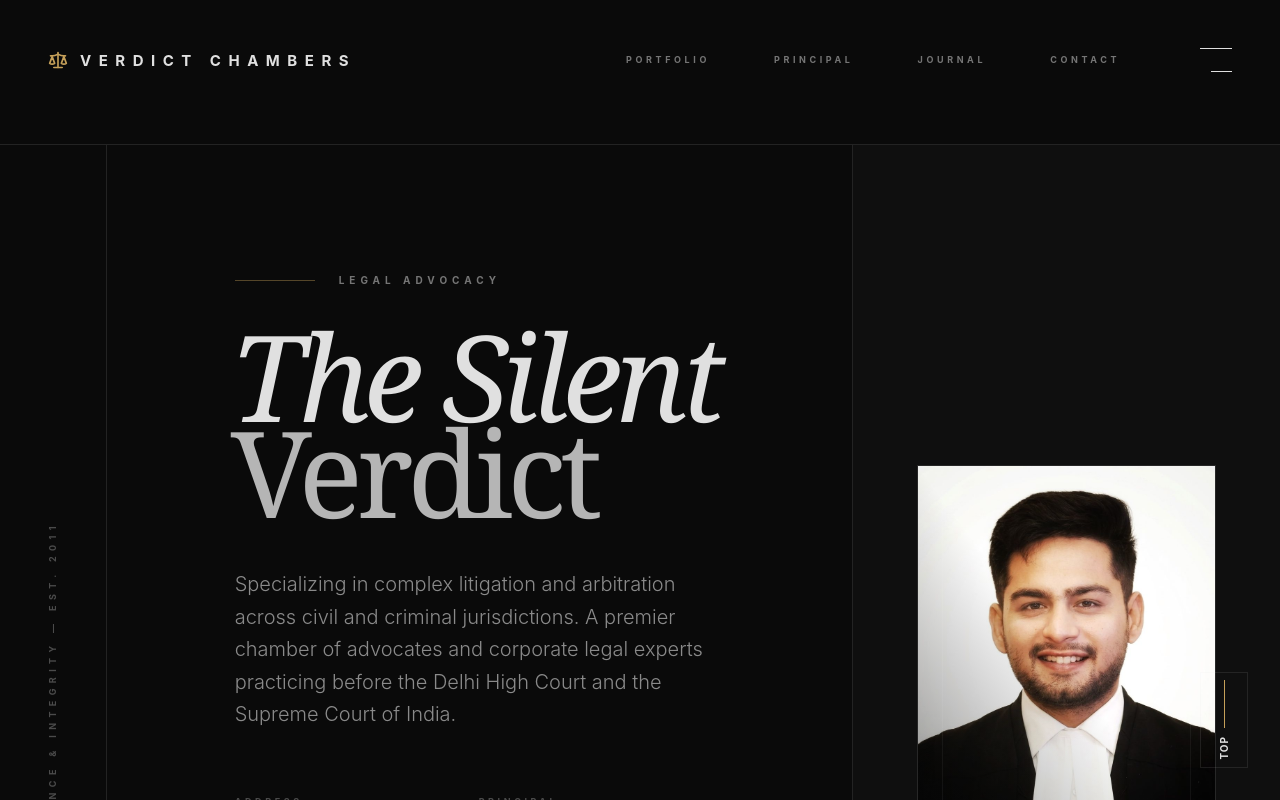
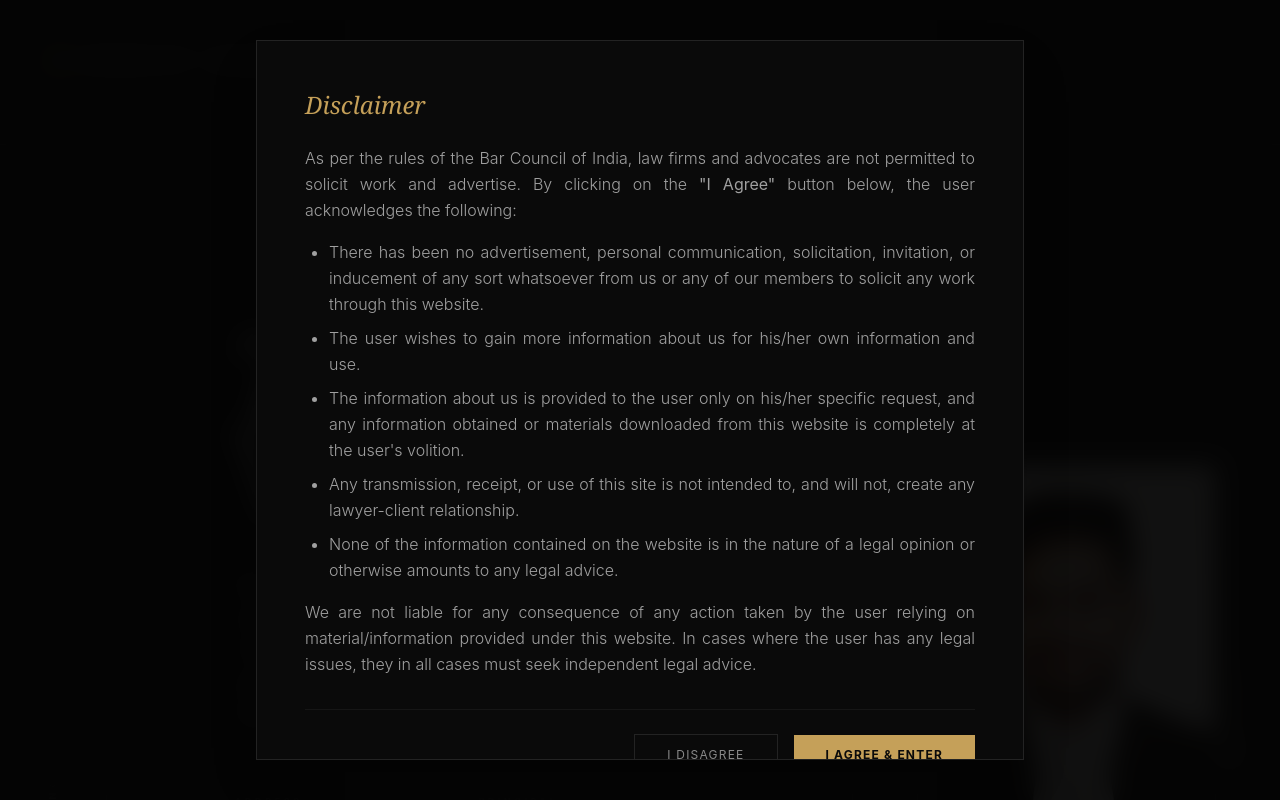
Before and after one commit to mabhishekjaiswal-tech/Verdict-Chamber-by-AJ, a React (Vite) app: page / in a window 1280 px wide. Shown: the top 800 px of the page. Built offline with nearby package versions, Linux system fonts and the light colour scheme.

Commit message:
feat: add Bar Council of India disclaimer modal
Implement a mandatory disclaimer modal to comply with BCI regulations, requiring user acknowledgment before accessing the site content.

```diff
--- a/src/App.tsx
+++ b/src/App.tsx
@@ -574,9 +574,74 @@ const AssociatePartners = () => {
   );
 };
 
+const DisclaimerModal = () => {
+  const [isOpen, setIsOpen] = useState(false);
+
+  useEffect(() => {
+    const hasAccepted = localStorage.getItem("bci_disclaimer_accepted");
+    if (!hasAccepted) {
+      setIsOpen(true);
+      // Disable scrolling when modal is open
+      document.body.style.overflow = "hidden";
+    }
+  }, []);
+
+  const handleAgree = () => {
+    localStorage.setItem("bci_disclaimer_accepted", "true");
+    setIsOpen(false);
+    document.body.style.overflow = "auto";
+  };
+
+  const handleDecline = () => {
+    window.location.href = "https://www.google.com"; // Redirect away
+  };
+
+  if (!isOpen) return null;
+
+  return (
+    <div className="fixed inset-0 z-[100] flex items-center justify-center p-4 bg-[#050505]/95 backdrop-blur-md">
+      <div className="bg-[#0A0A0A] border border-brand-line max-w-3xl w-full max-h-[90vh] overflow-y-auto p-8 md:p-12 shadow-2xl relative">
+        <h2 className="text-2xl font-serif text-brand-accent italic mb-6">Disclaimer</h2>
+
+        <div className="space-y-4 text-brand-primary/70 font-light text-sm md:text-base leading-relaxed text-justify mb-8">
+          <p>
+            As per the rules of the Bar Council of India, law firms and advocates are not permitted to solicit work and advertise. By clicking on the <strong>"I Agree"</strong> button below, the user acknowledges the following:
+          </p>
+          <ul className="list-disc pl-6 space-y-2">
+            <li>There has been no advertisement, personal communication, solicitation, invitation, or inducement of any sort whatsoever from us or any of our members to solicit any work through this website.</li>
+            <li>The user wishes to gain more information about us for his/her own information and use.</li>
+            <li>The information about us is provided to the user only on his/her specific request, and any information obtained or materials downloaded from this website is completely at the user's volition.</li>
+            <li>Any transmission, receipt, or use of this site is not intended to, and will not, create any lawyer-client relationship.</li>
+            <li>None of the information contained on the website is in the nature of a legal opinion or otherwise amounts to any legal advice.</li>
+          </ul>
+          <p>
+            We are not liable for any consequence of any action taken by the user relying on material/information provided under this website. In cases where the user has any legal issues, they in all cases must seek independent legal advice.
+          </p>
+        </div>
+
+        <div className="flex flex-col sm:flex-row justify-end items-center gap-4 pt-6 border-t border-brand-line/50">
+          <button
+            onClick={handleDecline}
+            className="w-full sm:w-auto px-8 py-3 text-xs uppercase tracking-widest border border-brand-line text-brand-primary/60 hover:text-brand-primary hover:bg-white/5 transition-colors"
+          >
+            I Disagree
+          </button>
+          <button
+            onClick={handleAgree}
+            className="w-full sm:w-auto px-8 py-3 text-xs uppercase tracking-widest bg-brand-accent text-brand-bg font-bold hover:bg-white hover:text-brand-bg transition-colors"
+          >
+            I Agree & Enter
+          </button>
+        </div>
+      </div>
+    </div>
+  );
+};
+
 export default function App() {
   return (
     <div className="min-h-screen">
+      <DisclaimerModal />
       <Navbar />
       <Hero />
       <Services />
```
